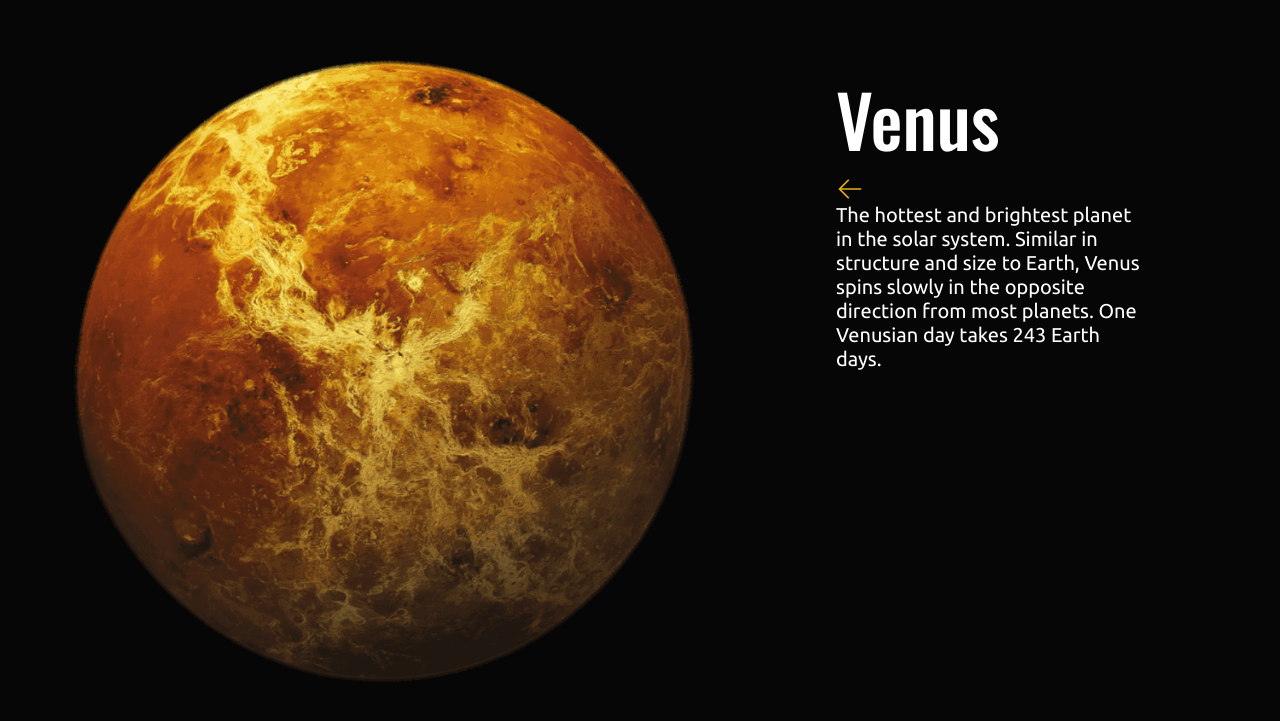
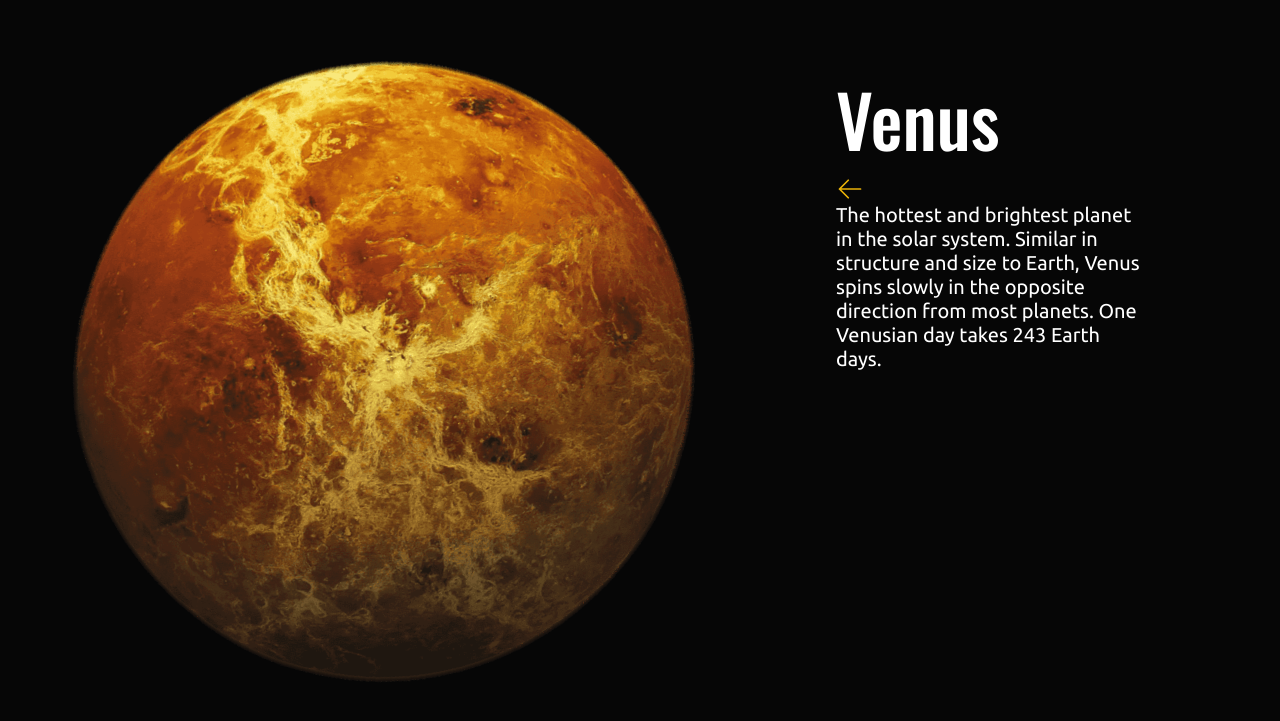
Before and after one commit to DenysKors/AboveTheSky_PetProject, a React (Vite) app: page / in a window 1280 px wide. Shown: the part 2547-3268 px from the top of the page. Built offline with nearby package versions, Linux system fonts and the light colour scheme.

Commit message:
Venus section animate

```diff
--- a/src/components/VenusSection.jsx
+++ b/src/components/VenusSection.jsx
@@ -9,7 +9,7 @@ function VenusSection() {
       className="relative w-full h-[380px] md:h-[620px] lg:h-[840px] bg-herobg"
     >
       <div className="absolute z-0 top-[50%] left-[5%] translate-y-[-50%] w-[calc(100vw-50%)]">
-        <img src={Venus} alt="venus" />
+        <img className="animate-rotate" src={Venus} alt="venus" />
       </div>
       <div className="absolute z-10 right-[10%] top-[15%] p-1 max-w-[180px] md:max-w-[225px] lg:max-w-[320px] xl:max-w-[380px]">
         <h2 className="section-title">Venus</h2>
--- a/tailwind.config.js
+++ b/tailwind.config.js
@@ -49,9 +49,14 @@ export default {
           "50%": { transform: "translatey(-20px)" },
           "100%": { transform: "translatey(0)" },
         },
+        rotate: {
+          "0%": { transform: "rotate(0deg)" },
+          "100%": { transform: "rotate(360deg)" },
+        },
       },
       animation: {
         pulse: "pulse 3s linear infinite",
+        rotate: "rotate 240s linear infinite",
         flyMobile: "flyMobile 3s ease-in-out 8",
         flyTablet: "flyTablet 3s ease-in-out 8",
       },
```
